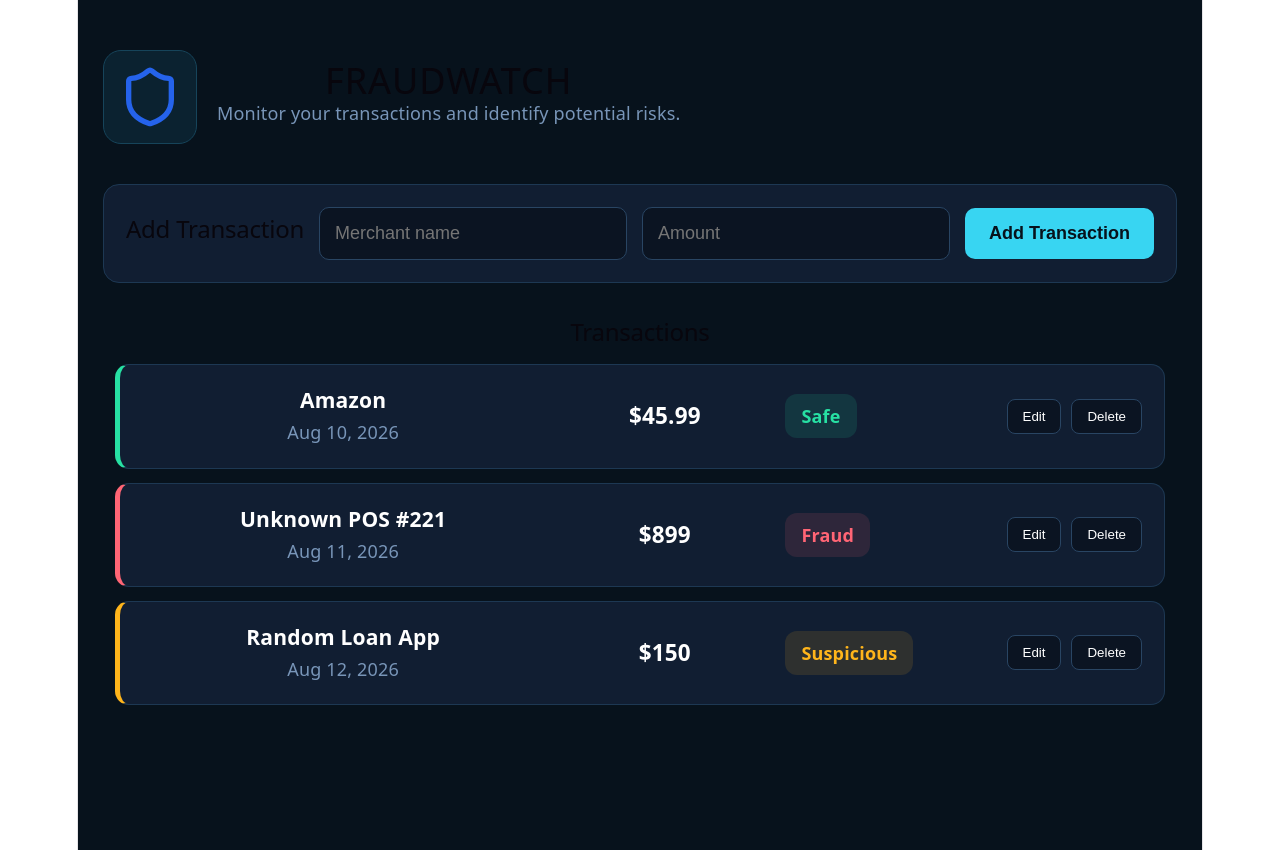
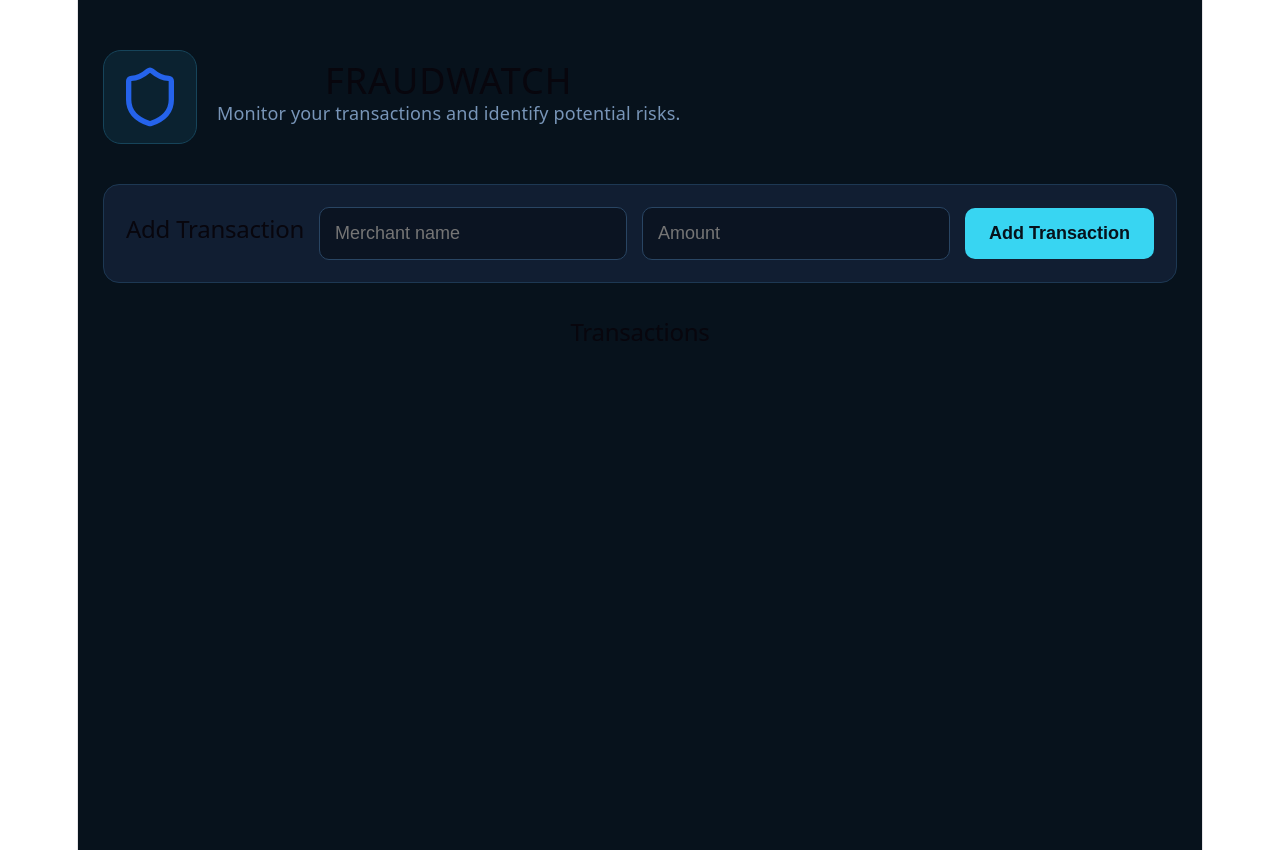
Before and after one commit to areeba-qamar/fraud-watch, a React (Vite) app: page / in a window 1280 px wide. Built offline with nearby package versions, Linux system fonts and the light colour scheme.

Commit message:
Render transactions dynamically

```diff
--- a/src/App.jsx
+++ b/src/App.jsx
@@ -21,31 +21,21 @@ function App() {
     ]);
     }}
     />
-    {console.log(transactions)}
 
   <section className="transactions">
   <h2>Transactions</h2>
 
+
+{/* BR-4: Render a card for every transaction in state */}
+
+  {transactions.map((transaction, index) => (
   <TransactionCard
-    merchant="Amazon"
-    amount="45.99"
-    date="Aug 10, 2026"
-    status="Safe"
+    key={index}
+    merchant={transaction.merchant}
+    amount={transaction.amount}
   />
+))}
 
-  <TransactionCard
-    merchant="Unknown POS #221"
-    amount="899"
-    date="Aug 11, 2026"
-    status="Fraud"
-  />
-
-  <TransactionCard
-    merchant="Random Loan App"
-    amount="150"
-    date="Aug 12, 2026"
-    status="Suspicious"
-  />
 </section>
     </main>
   );
--- a/src/components/TransactionCard.jsx
+++ b/src/components/TransactionCard.jsx
@@ -1,17 +1,17 @@
-function TransactionCard({ merchant, amount, date, status }) {
+function TransactionCard({ merchant, amount }) {
   return (
     <article className={`transaction-card ${status.toLowerCase()}`}>
-      {/* Transaction information */}
+      {/* BR-4: Display transaction data received through props */}
       <div className="transaction-info">
         <h3>{merchant}</h3>
-        <p>{date}</p>
+       { /*<p>{date}</p>*/}
       </div>
 
       {/* Transaction amount */}
       <strong>${amount}</strong>
 
       {/* Risk status */}
-      <span className="risk-badge">{status}</span>
+      {/*<span className="risk-badge">{status}</span>*/}
 
       {/* These buttons are UI-only for now */}
       <div className="transaction-actions">
```
